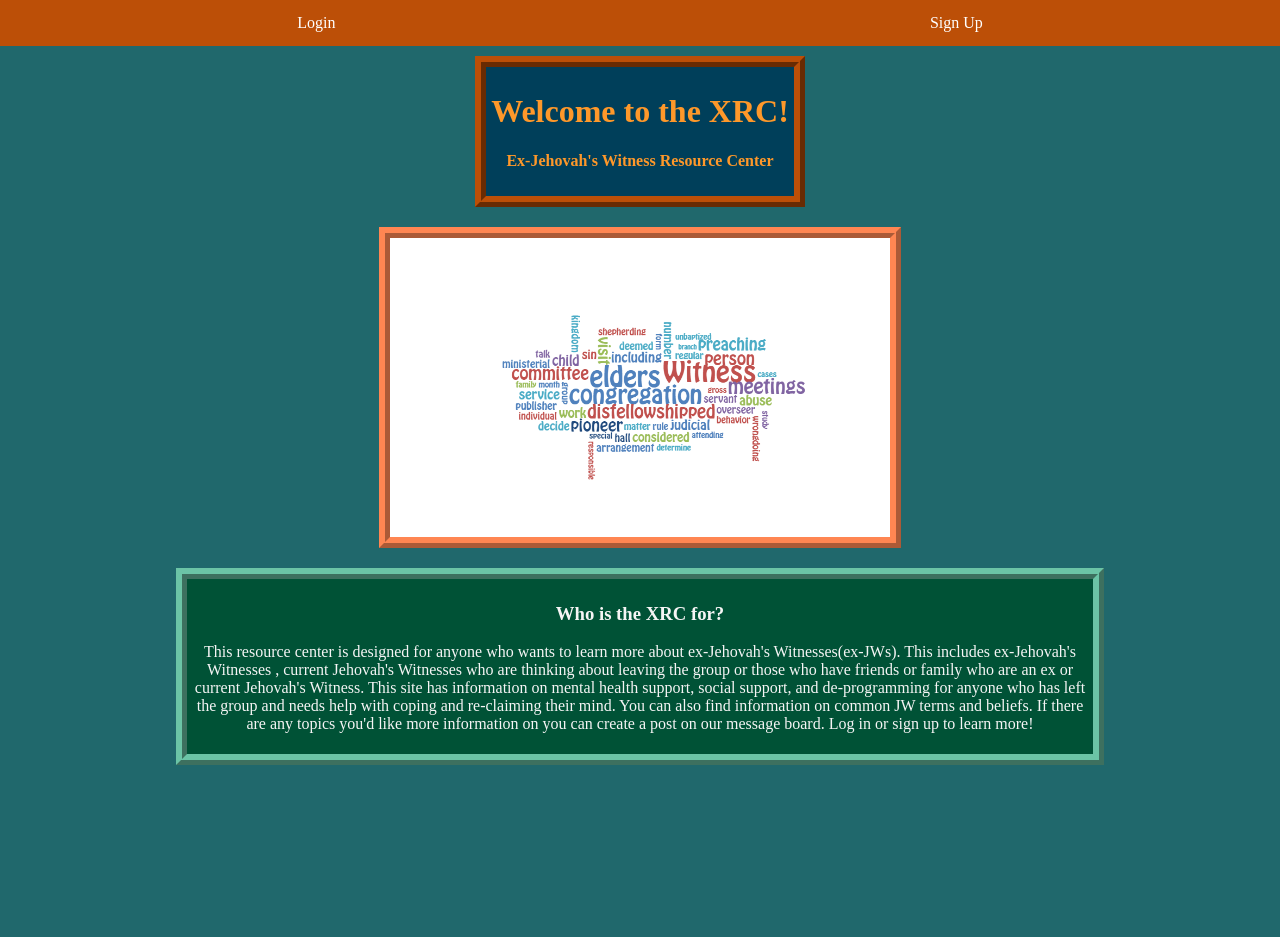
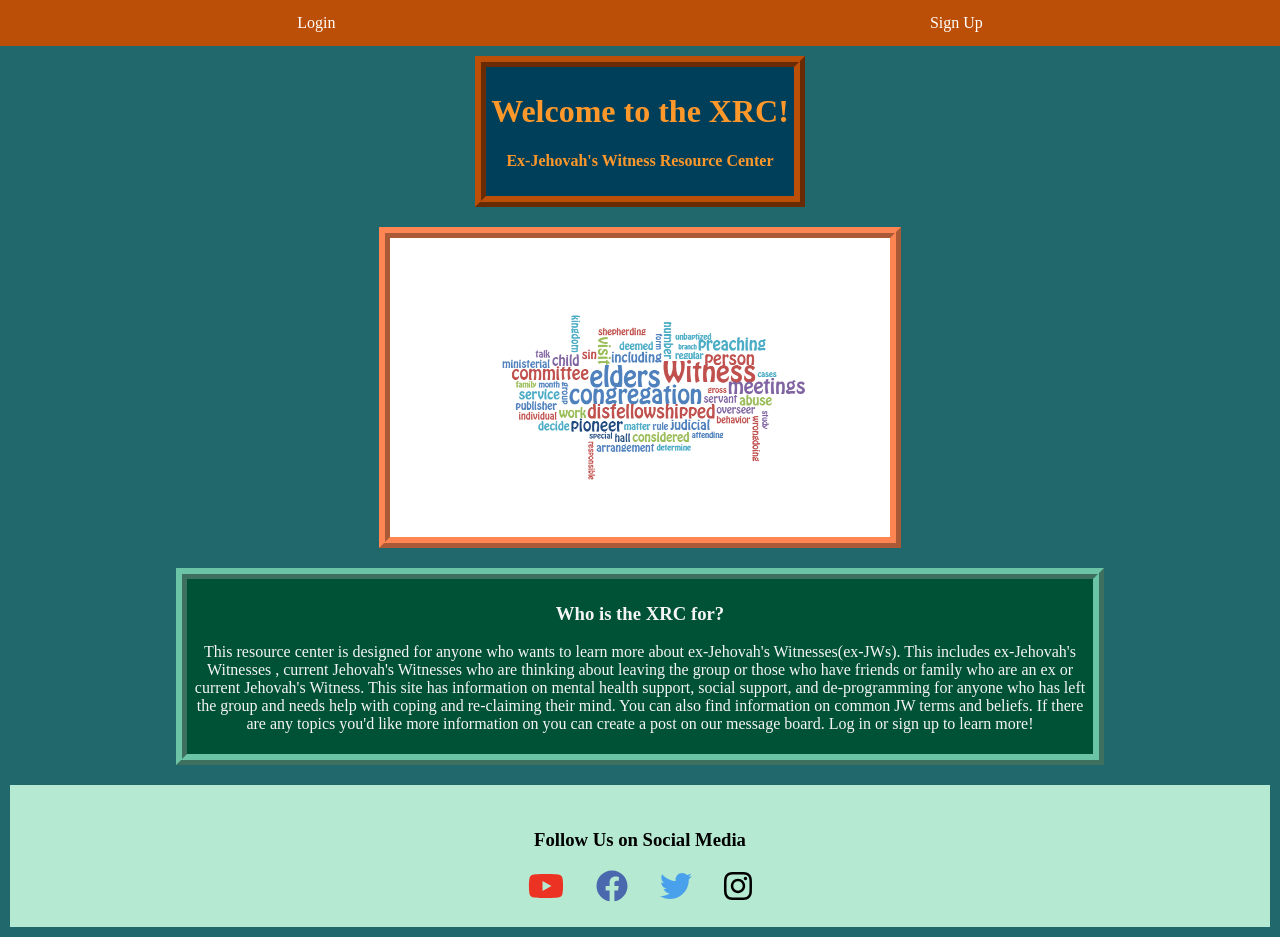
Before and after one commit to margenta2/finalproject-frontend, a React (Create React App) app in the folder finalproject-frontend/: page / in a window 1280 px wide. Before the commit the page ends 800 px from the top, so only its background shows below. Built offline with nearby package versions, Linux system fonts and the light colour scheme; a web font is replaced by a local one.

Commit message:
added footer

```diff
--- a/finalproject-frontend/package.json
+++ b/finalproject-frontend/package.json
@@ -3,6 +3,9 @@
   "version": "0.1.0",
   "private": true,
   "dependencies": {
+    "@fortawesome/fontawesome-svg-core": "^1.2.35",
+    "@fortawesome/free-brands-svg-icons": "^5.15.3",
+    "@fortawesome/react-fontawesome": "^0.1.14",
     "@testing-library/jest-dom": "^5.14.1",
     "@testing-library/react": "^11.2.7",
     "@testing-library/user-event": "^12.8.3",
--- a/finalproject-frontend/src/App.css
+++ b/finalproject-frontend/src/App.css
@@ -429,3 +429,34 @@
   padding: 10px;
   font-size: 24px;
 }
+
+/* Footer Styling */
+
+.social-container {
+  background: #b6e9d1;
+  padding: 25px 50px;
+  text-align: center;
+  margin: 10px;
+}
+
+a.social {
+  margin: 0 1rem;
+  transition: transform 250ms;
+  display: inline-block;
+}
+
+a.youtube {
+  color: #eb3223;
+}
+
+a.facebook {
+  color: #4968ad;
+}
+
+a.twitter {
+  color: #49a1eb;
+}
+
+a.instagram {
+  color: black;
+}
--- a/finalproject-frontend/src/App.js
+++ b/finalproject-frontend/src/App.js
@@ -15,6 +15,7 @@
 import Glossary from './components/Glossary';
 import Humor from './components/Humor';
 import About from './components/About';
+import SocialFollow from './components/SocialFollow';
 
 
 function App() {
@@ -34,7 +35,7 @@
       <Route path="/mentalhealth" render={() => <MentalHealth /> } />
       <Route path="/socialsupport" render={() => <SocialSupport /> } />
       <Route path="/about" render={() => <About /> } />
-
+      <SocialFollow />
     </div>
   );
 }
--- /dev/null
+++ b/finalproject-frontend/src/components/SocialFollow.js
@@ -0,0 +1,31 @@
+import React from "react";
+import { FontAwesomeIcon } from "@fortawesome/react-fontawesome";
+import {
+    faYoutube,
+    faFacebook,
+    faTwitter,
+    faInstagram
+} from "@fortawesome/free-brands-svg-icons";
+
+export default function SocialFollow() {
+  return (
+      <div class="social-container">
+          <h3>Follow Us on Social Media</h3>
+          <a href="https://www.youtube.com"
+              className="youtube social">
+              <FontAwesomeIcon icon={faYoutube} size="2x" />
+          </a>
+          <a href="https://www.facebook.com"
+              className="facebook social">
+              <FontAwesomeIcon icon={faFacebook} size="2x" />
+          </a>
+          <a href="https://www.twitter.com" className="twitter social">
+              <FontAwesomeIcon icon={faTwitter} size="2x" />
+          </a>
+          <a href="https://www.instagram.com"
+              className="instagram social">
+              <FontAwesomeIcon icon={faInstagram} size="2x" />
+          </a>
+      </div>
+  );
+}
```
Also changed, not shown: 1 other file (tests, documents, lock files or other folders).
